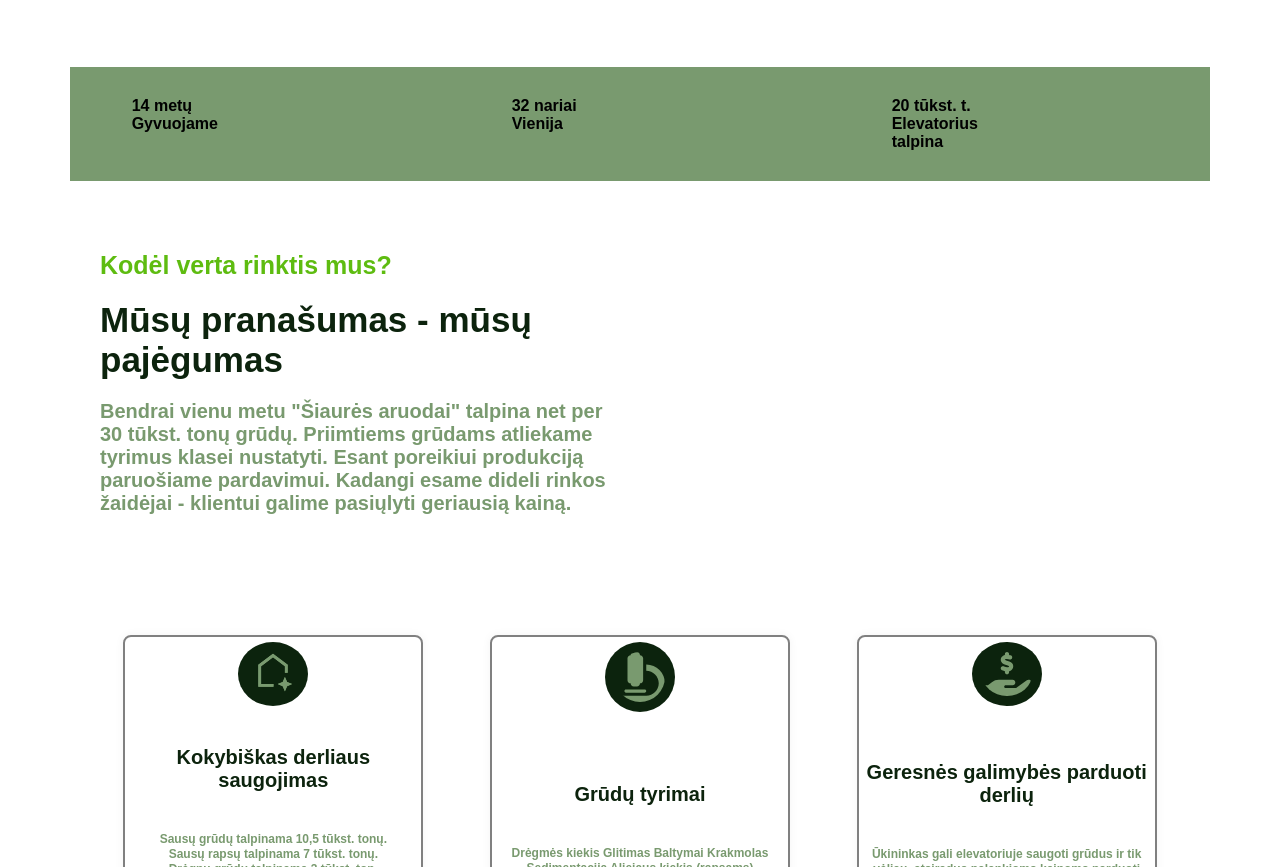
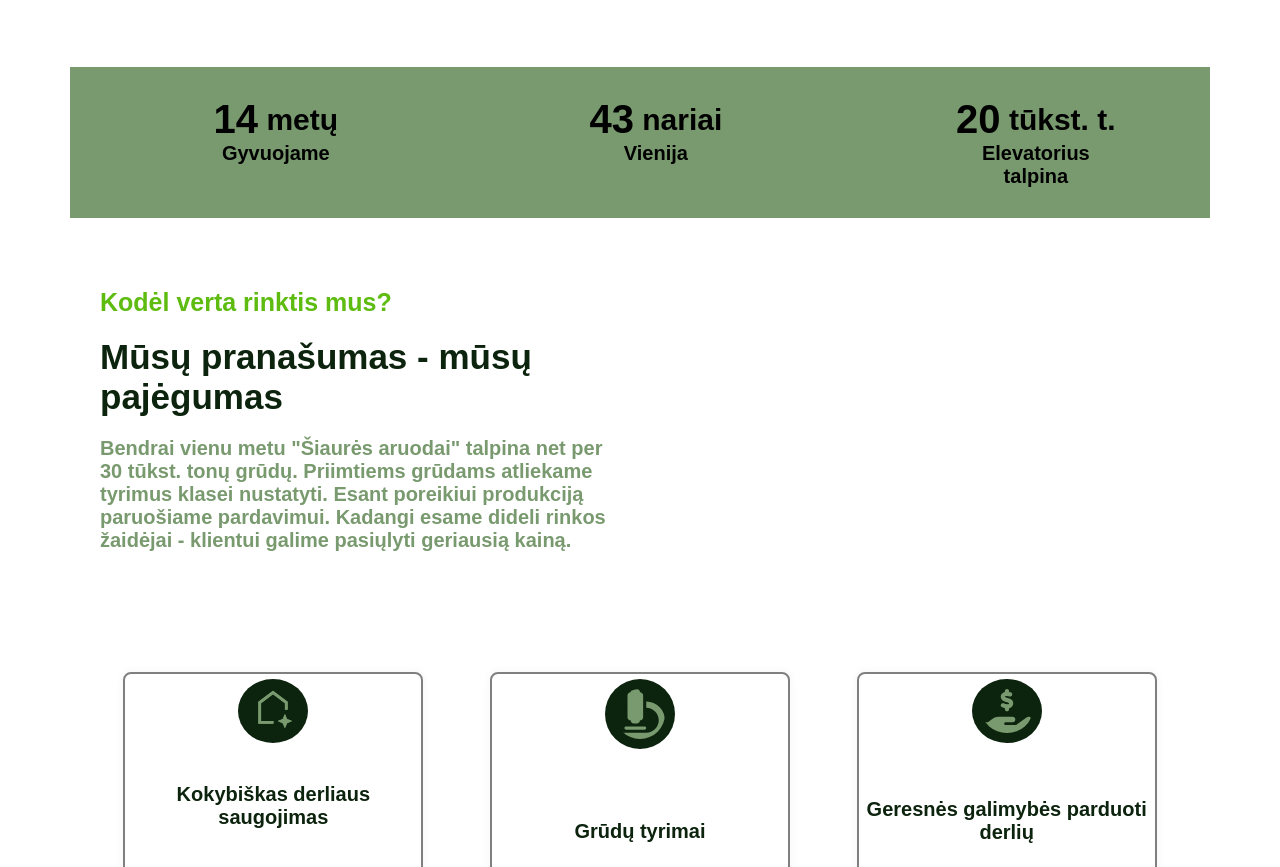
Before and after one commit to simonasablinaite/SA_project, a website: page index.html in a window 1280 px wide. Shown: the part 1033-1900 px from the top of the page. Drawn offline with Linux system fonts and the light colour scheme; a web font is replaced by a local one.

Commit message:
counting numbers function

```diff
--- a/css/components/about.css
+++ b/css/components/about.css
@@ -39,6 +39,29 @@
     text-align: center;
     background-color: var(--second-green);
     color: var(--main-color);
+    justify-items: center;
+}
+.stat-figure {
+    display: flex;
+    align-items: center;
+}
+.text-reverse {
+    display: flex;
+    flex-direction: column;
+    align-items: center;
+}
+
+.stat-number {
+    font-size: var(--fs-40);
+}
+
+.stat-suffix {
+    font-size: var(--fs-30);
+}
+
+.stat-caption {
+    color: var(--main-color);
+    font-size: var(--fs-15);
 }
 
 @media (min-width: 768px) {
@@ -50,4 +73,10 @@
         display: grid;
         grid-template-columns: repeat(3, 1fr);
     }
+    .stat-figure {
+        font-size: var(--fs-40);
+    }
+    .stat-caption {
+        font-size: var(--fs-20);
+    }
 }
--- a/index.html
+++ b/index.html
@@ -101,11 +101,12 @@
             <a class="video" href="./video/Projektų diegimo skyriaus komandos blizgantis darbas.mp4">Play</a>
          </div>
       </div>
+
       <div class="row info-wrapper" data-module="countup">
          <div class="col-12 col-md-3 ml-md-1 text-reverse">
             <p class="stat-figure">
                <span class="stat-number" data-countup-number="14"></span>
-               <span class="stat-suffix">14&nbsp;metų</span>
+               <span class="stat-suffix">&nbsp;metų</span>
             </p>
             <p class="stat-caption">
                Gyvuojame
@@ -114,7 +115,7 @@
          <div class="col-12 col-md-3 ml-md-1 text-reverse">
             <p class="stat-figure">
                <span class="stat-number" data-countup-number="43"></span>
-               <span class="stat-suffix">32&nbsp;nariai</span>
+               <span class="stat-suffix">&nbsp;nariai</span>
             </p>
             <p class="stat-caption">
                Vienija
@@ -123,7 +124,7 @@
          <div class="col-12 col-md-3 ml-md-1 text-reverse">
             <p class="stat-figure">
                <span class="stat-number" data-countup-number="20"></span>
-               <span class="stat-suffix">20&nbsp;tūkst.&nbsp;t.</span>
+               <span class="stat-suffix">&nbsp;tūkst.&nbsp;t.</span>
             </p>
             <p class="stat-caption">
                Elevatorius talpina
--- a/js/home.js
+++ b/js/home.js
@@ -32,6 +32,85 @@ changePhrases();
 //  Hero end
 
 //  About-us start
+export default class countUp {
+   constructor(el) {
+      this.el = el;
+      this.setVars();
+      this.init();
+   }
+
+   setVars() {
+      this.number = this.el.querySelectorAll("[data-countup-number]");
+      this.observerOptions = { root: null, rootMargin: "0px 0px", threshold: 0 };
+      this.observer = new IntersectionObserver((entries) => {
+         entries.forEach((entry) => {
+            const end = parseFloat(
+               entry.target.dataset.countupNumber.replace(/,/g, "")
+            );
+            const decimals = this.countDecimals(end);
+            if (entry.isIntersecting) {
+               this.iterateValue(entry.target, end, decimals);
+            }
+         });
+      }, this.observerOptions);
+   }
+
+   init() {
+      if (this.number.length > 0) {
+         this.number.forEach((el) => {
+            this.observer.observe(el);
+         });
+      }
+   }
+
+   iterateValue(el, end, decimals) {
+      const start = 0;
+      const duration = 2500;
+      let startTimestamp = null;
+
+      const step = (timestamp) => {
+         if (!startTimestamp) startTimestamp = timestamp;
+         const elapsedPercent = (timestamp - startTimestamp) / duration;
+         const easedProgress = Math.min(this.easeOutQuint(elapsedPercent), 1);
+         let interimNumber = Math.abs(easedProgress * (end - start) + start);
+         el.innerHTML = this.formatNumber(interimNumber, decimals);
+         if (easedProgress < 1) {
+            window.requestAnimationFrame(step);
+         }
+      };
+
+      // requestAnimationFrame returns DOMHighResTimeStamp as a callback (used as timestamp)
+      window.requestAnimationFrame(step);
+   }
+
+   easeOutQuad(x) {
+      return 1 - Math.pow(1 - x, 3);
+   }
+
+   easeOutQuint(x) {
+      return 1 - Math.pow(1 - x, 5);
+   }
+
+   countDecimals(val) {
+      if (Math.floor(val) === val) return 0;
+      return val.toString().split(".")[1].length || 0;
+   }
+
+   formatNumber(val, decimals) {
+      return val.toLocaleString("en-US", {
+         minimumFractionDigits: decimals,
+         maximumFractionDigits: decimals
+      });
+   }
+}
+
+const dataModules = [...document.querySelectorAll('[data-module="countup"]')];
+
+dataModules.forEach((element) => {
+   element.dataset.module.split(" ").forEach(function () {
+      new countUp(element);
+   });
+});
 //  About-us end
 
 //  Services start
```
